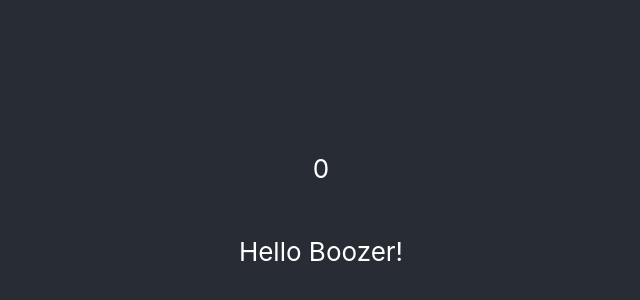
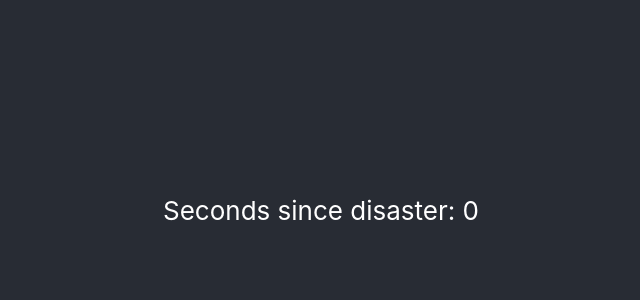
Before and after one commit to LipJ01/button-timer, a React (Create React App) app in the folder client/: page / in a window 1280 px wide. Shown: the part 190-490 px from the top of the page, without its empty margins (319-959 px from the left). Built offline with nearby package versions, Linux system fonts and the light colour scheme; no server answers.

Commit message:
changed display

```diff
--- a/client/src/App.js
+++ b/client/src/App.js
@@ -39,8 +39,7 @@ class App extends Component {
     return (
       <div className="App">
         <header className="App-header">
-          <p className="App-intro">{this.state.time}</p>
-          <p>Hello Boozer!</p>
+          <p className="App-intro">Seconds since disaster: {this.state.time}</p>
         </header>
       </div>
     );
```
